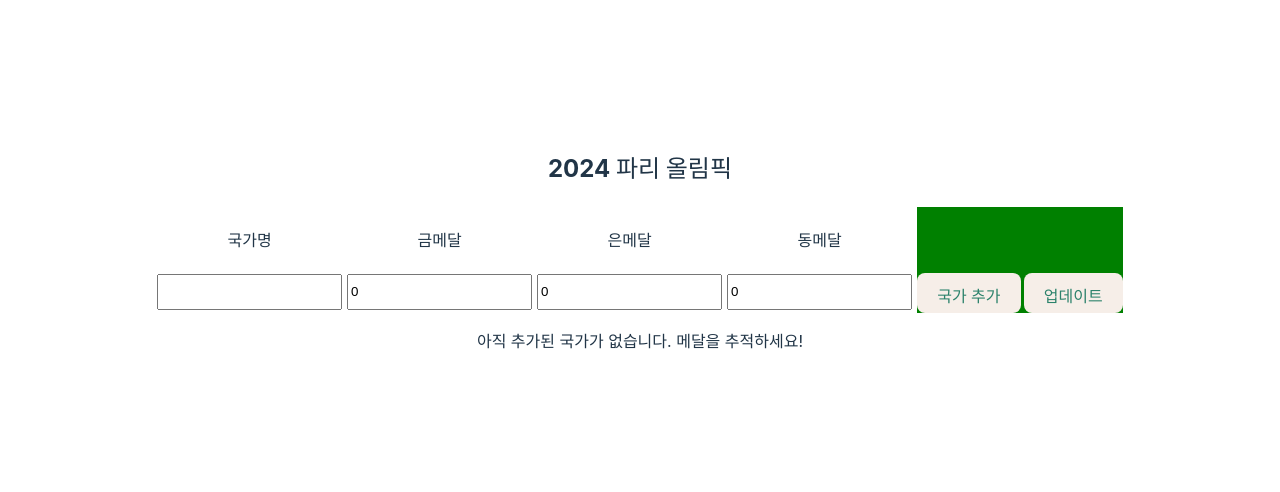
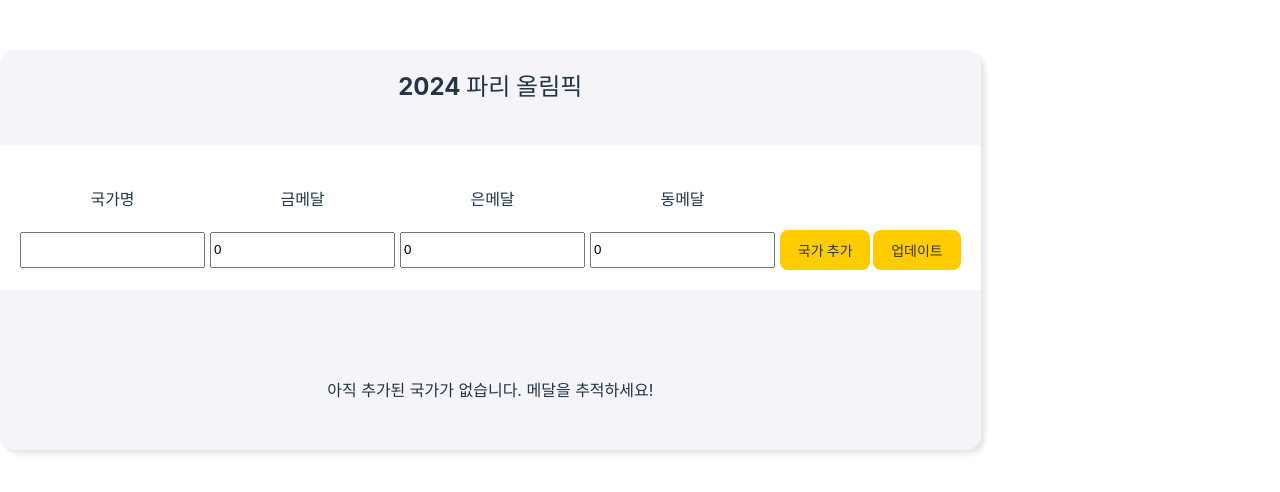
Before and after one commit to ye21iin/sparta-react-project01, a React (Vite) app: page / in a window 1280 px wide. Shown: the part 150-642 px from the top of the page. Built offline with nearby package versions, Linux system fonts and the light colour scheme.

Commit message:
Feat: Delete

```diff
--- a/src/App.css
+++ b/src/App.css
@@ -1,11 +1,16 @@
 #root {
-  max-width: 1280px;
-  margin: 0 auto;
-  padding: 2rem;
   text-align: center;
+  background-color: #f4f4f9;
+  border-radius: 15px;
+  box-shadow: 4px 4px 5px #0000001a;
 }
 
 .form {
+  background-color: #fff;
+  margin: 40px auto;
+  padding: 20px;
+  max-width: 1000px;
+
   display: flex;
   gap: 5px;
   justify-content: center;
@@ -18,17 +23,17 @@
 .formBtns {
   display: flex;
   gap: 3px;
-
-  background-color: green; /* 버튼영역 확인용 */
 }
 
 .addBtn,
 .udBtn {
   height: 40px;
-  margin-top: 32%;
+  margin-top: 36%;
 
-  color: #2b826b;
-  background-color: #f6eee8;
+  color: #333;
+  background-color: #fc0;
+  font-size: 14px;
+  font-weight: 700;
 }
 
 .card {
--- a/src/App.jsx
+++ b/src/App.jsx
@@ -6,14 +6,15 @@ import Form from "./Form.jsx";
 function App() {
   const [records, setRecords] = useState([]); // 메달 기록
   return (
-    <>
+    <div className="container">
       <div className="header">
         <h2>2024 파리 올림픽</h2>
         <Form records={records} setRecords={setRecords} />
       </div>
-
-      <List records={records} className="card"></List>
-    </>
+      <div className="card">
+        <List records={records} setRecords={setRecords}></List>
+      </div>
+    </div>
   );
 }
 
--- a/src/Item.jsx
+++ b/src/Item.jsx
@@ -44,6 +44,7 @@ const Item = ({ records, setRecords }) => {
     setSilver(0);
     setBronze(0);
   };
+
   return {
     country,
     setCountry,
--- a/src/List.jsx
+++ b/src/List.jsx
@@ -1,4 +1,12 @@
-const List = ({ records }) => {
+const List = ({ records, setRecords }) => {
+  // func : 삭제
+  const removeRecord = (id) => {
+    const filteredRecords = records.filter(function (record) {
+      return record.id !== id;
+    });
+    setRecords(filteredRecords);
+  };
+
   return records.length === 0 ? (
     <p>아직 추가된 국가가 없습니다. 메달을 추적하세요!</p>
   ) : (
@@ -6,11 +14,11 @@ const List = ({ records }) => {
       .sort((a, b) => b.gold - a.gold) // 금메달 기준 내림차순 정렬
       .map((r) => {
         return (
-          <div>
-            <p key={r.id}>
+          <div key={r.id}>
+            <p>
               {r.country} {Number(r.gold)} {Number(r.silver)} {Number(r.bronze)}
             </p>
-            <button>삭제</button>
+            <button onClick={() => removeRecord(r.id)}>삭제</button>
           </div>
         );
       })
```
